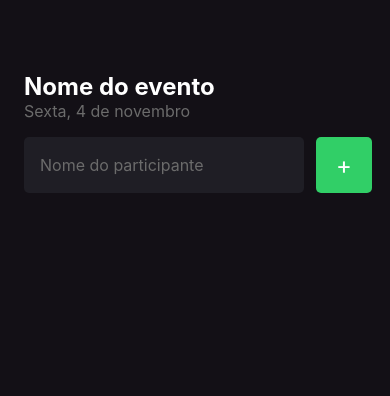
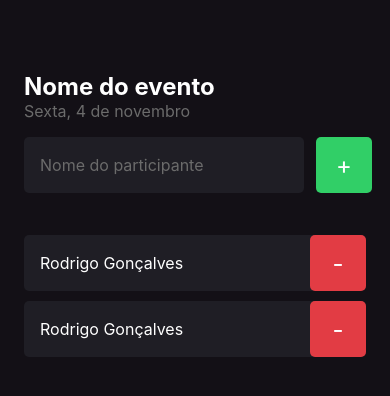
Before and after one commit to MarcosPalhao/Im-Here, a React Native app: screen / in a window 390 px wide. Shown: the top 396 px of the page. Built offline with nearby package versions, Linux system fonts and the light colour scheme.

Commit message:
create participant component

```diff
--- /dev/null
+++ b/src/components/Participant/index.tsx
@@ -0,0 +1,14 @@
+import { View, Text, TouchableOpacity } from "react-native";
+import { styles } from "./styles";
+
+export function Participant() {
+	return (
+		<View style={styles.container}>
+			<Text style={styles.name}>Rodrigo Gonçalves</Text>
+
+			<TouchableOpacity style={styles.button}>
+				<Text style={styles.buttonText}>-</Text>
+			</TouchableOpacity>
+		</View>
+	)
+}
--- /dev/null
+++ b/src/components/Participant/styles.ts
@@ -0,0 +1,33 @@
+import { StyleSheet } from "react-native";
+
+export const styles = StyleSheet.create({
+    container: {
+        width: '100%',
+        backgroundColor: '#1f1e25',
+        borderRadius: 5,
+        flexDirection: 'row',
+        alignItems: 'center',
+        marginBottom: 10
+    },
+
+    name: {
+        color: '#fff',
+        flex: 1,
+        fontSize: 16,
+        marginLeft: 16
+    },
+
+    buttonText: {
+        color: '#fff',
+        fontSize: 24,
+    },
+
+    button: {
+        width: 56,
+        height: 56,
+        borderRadius: 5,
+        backgroundColor: '#E23C44',
+        alignItems: 'center',
+        justifyContent: 'center'
+    },
+});
--- a/src/screens/Home/index.tsx
+++ b/src/screens/Home/index.tsx
@@ -1,4 +1,5 @@
 import { Text, TextInput, TouchableOpacity, View } from "react-native";
+import { Participant } from "../../components/Participant";
 import { styles } from "./styles";
 
 export function Home() {
@@ -22,6 +23,9 @@
 					<Text style={styles.buttonText}>+</Text>
 				</TouchableOpacity>
 			</View>
+
+			<Participant />
+			<Participant />
     </View>
   )
 }
```
